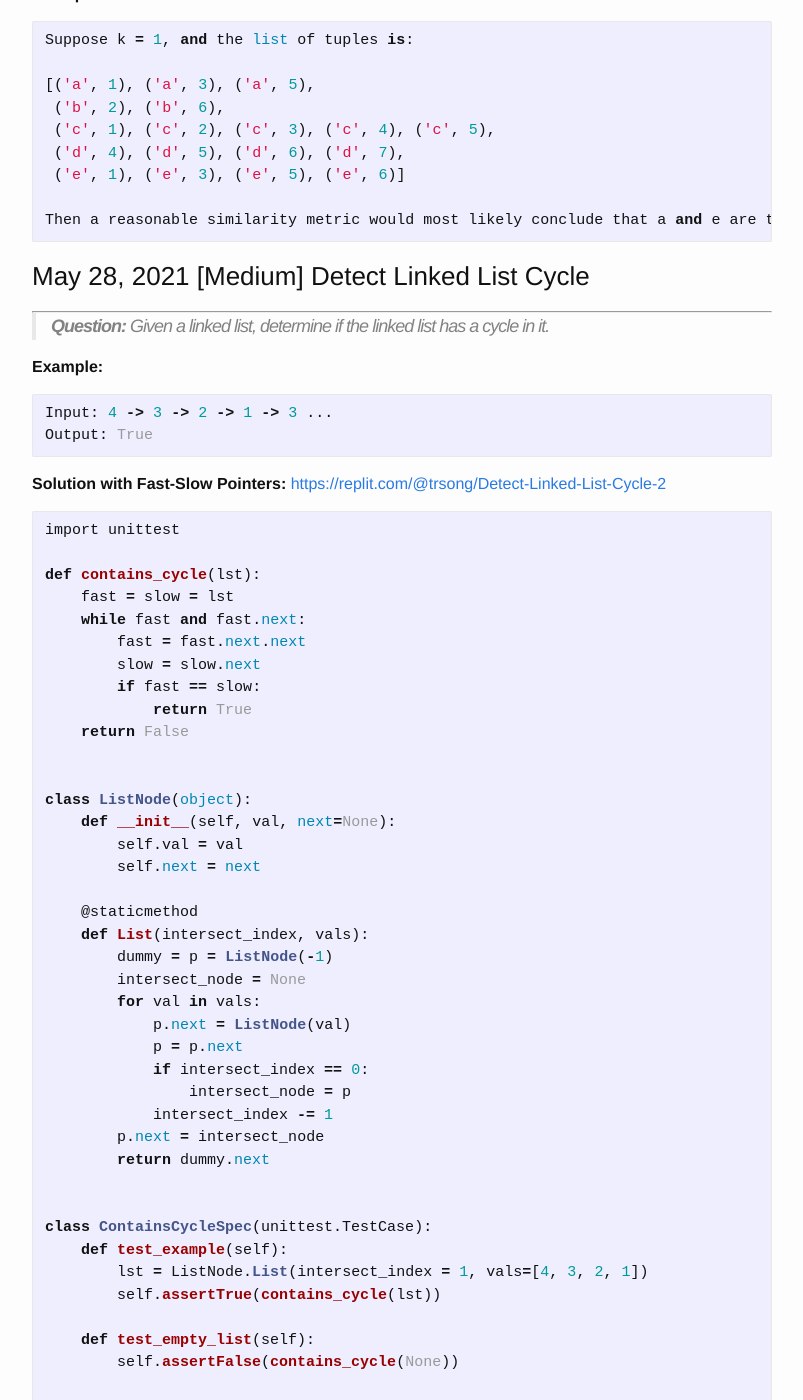
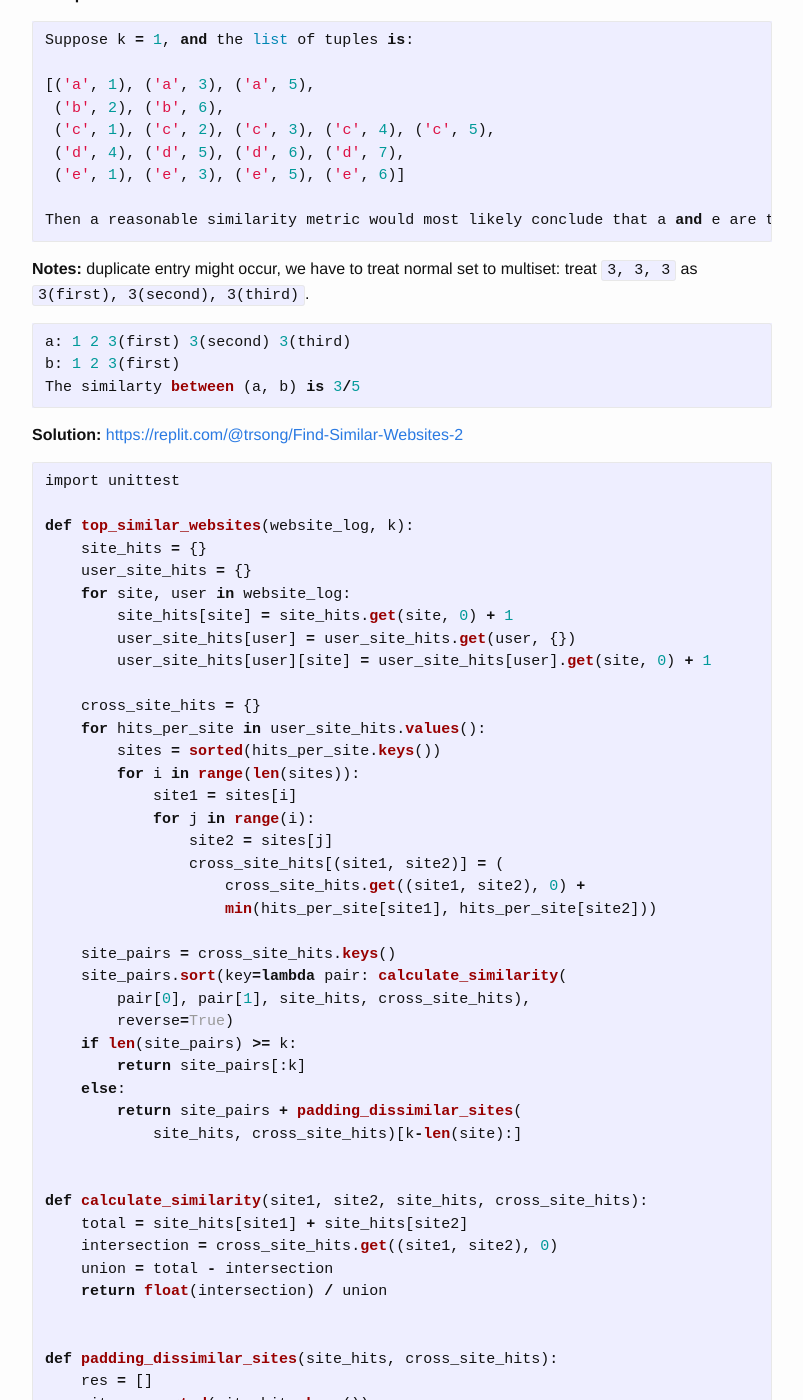
Before and after one commit to trsong/trsong.github.io, a Jekyll site: the page built from _posts/2021-05-01-DailyQuestionsMay.md, in a window 1280 px wide and 1400 px high, scrolled down 1829 px. Shown: the whole window, without its empty margins (238-1041 px from the left). Built offline with Jekyll 4.4.1, drawn with Linux system fonts in a browser that asks for light colours; some of the changed text lies outside the part shown.

Commit message:
Add solution to May 29 question.

````diff
--- a/_posts/2021-05-01-DailyQuestionsMay.md
+++ b/_posts/2021-05-01-DailyQuestionsMay.md
@@ -53,6 +53,119 @@ Suppose k = 1, and the list of tuples is:
  ('e', 1), ('e', 3), ('e', 5), ('e', 6)]
 
 Then a reasonable similarity metric would most likely conclude that a and e are the most similar, so your program should return [('a', 'e')].
+```
+
+**Notes:** duplicate entry might occur, we have to treat normal set to multiset: treat `3, 3, 3` as `3(first), 3(second), 3(third)`.
+```py
+a: 1 2 3(first) 3(second) 3(third)
+b: 1 2 3(first)
+The similarty between (a, b) is 3/5
+```
+
+**Solution:** [https://replit.com/@trsong/Find-Similar-Websites-2](https://replit.com/@trsong/Find-Similar-Websites-2)
+```py
+import unittest
+
+def top_similar_websites(website_log, k):
+    site_hits = {}
+    user_site_hits = {}
+    for site, user in website_log:
+        site_hits[site] = site_hits.get(site, 0) + 1
+        user_site_hits[user] = user_site_hits.get(user, {})
+        user_site_hits[user][site] = user_site_hits[user].get(site, 0) + 1
+
+    cross_site_hits = {}
+    for hits_per_site in user_site_hits.values():
+        sites = sorted(hits_per_site.keys())
+        for i in range(len(sites)):
+            site1 = sites[i]
+            for j in range(i):
+                site2 = sites[j]
+                cross_site_hits[(site1, site2)] = (
+                    cross_site_hits.get((site1, site2), 0) +
+                    min(hits_per_site[site1], hits_per_site[site2]))
+
+    site_pairs = cross_site_hits.keys()
+    site_pairs.sort(key=lambda pair: calculate_similarity(
+        pair[0], pair[1], site_hits, cross_site_hits),
+        reverse=True)
+    if len(site_pairs) >= k:
+        return site_pairs[:k]
+    else:
+        return site_pairs + padding_dissimilar_sites(
+            site_hits, cross_site_hits)[k-len(site):]
+
+
+def calculate_similarity(site1, site2, site_hits, cross_site_hits):
+    total = site_hits[site1] + site_hits[site2]
+    intersection = cross_site_hits.get((site1, site2), 0)
+    union = total - intersection
+    return float(intersection) / union
+
+
+def padding_dissimilar_sites(site_hits, cross_site_hits):
+    res = []
+    sites = sorted(site_hits.keys())
+    for i in range(len(sites)):
+        site1 = sites[i]
+        for j in range(i):
+            site2 = sites[j]
+            if (site1, site2) not in cross_site_hits:
+                res.append((site1, site2))
+    return res
+
+
+class TopSimilarWebsiteSpec(unittest.TestCase):
+    def assert_result(self, expected, result):
+        # same length
+        self.assertEqual(len(expected), len(result))
+        for e, r in zip(expected, result):
+            # pair must be the same, order doesn't matter
+            self.assertEqual(set(e), set(r), "Expected %s but get %s" % (expected, result))
+
+    def test_example(self):
+        website_log = [
+            ('a', 1), ('a', 3), ('a', 5),
+            ('b', 2), ('b', 6),
+            ('c', 1), ('c', 2), ('c', 3), ('c', 4), ('c', 5),
+            ('d', 4), ('d', 5), ('d', 6), ('d', 7),
+            ('e', 1), ('e', 3), ('e', 5), ('e', 6)]
+        # Similarity: (a,e)=3/4, (a,c)=3/5, (c, e)=1/2
+        expected = [('a', 'e'), ('a', 'c'), ('c', 'e')]
+        self.assert_result(expected, top_similar_websites(website_log, len(expected)))
+
+    def test_no_overlapping(self):
+        website_log = [('a', 1), ('b', 2)]
+        expected = [('a', 'b')]
+        self.assert_result(expected, top_similar_websites(website_log, len(expected)))
+
+    def test_should_return_correct_order(self):
+        website_log = [
+            ('a', 1),
+            ('b', 1), ('b', 2),
+            ('c', 1), ('c', 2), ('c', 3),
+            ('d', 1), ('d', 2), ('d', 3), ('d', 4),
+            ('e', 1), ('e', 2), ('e', 3), ('e', 4), ('e', 5)]
+        # Similarity: (d,e)=4/5, (c,d)=3/4, (b,c)=2/3, (c,e)=3/5
+        expected = [('d', 'e'), ('c', 'd'), ('b', 'c'), ('c', 'e')]
+        self.assert_result(expected, top_similar_websites(website_log, len(expected)))
+
+    def test_duplicated_entries(self):
+        website_log = [
+            ('a', 1), ('a', 1),
+            ('b', 1),
+            ('c', 1), ('c', 1), ('c', 2),
+            ('d', 1), ('d', 3), ('d', 3), ('d', 4),
+            ('e', 1), ('e', 1), ('e', 5), ('e', 6),
+            ('f', 1), ('f', 7), ('f', 8), ('f', 8)
+        ]
+        # Similarity: (a,c)=2/3
+        expected = [('a', 'c')]
+        self.assert_result(expected, top_similar_websites(website_log, len(expected)))
+
+
+if __name__ == '__main__':
+    unittest.main(exit=False, verbosity=2)
 ```
 
 
````
